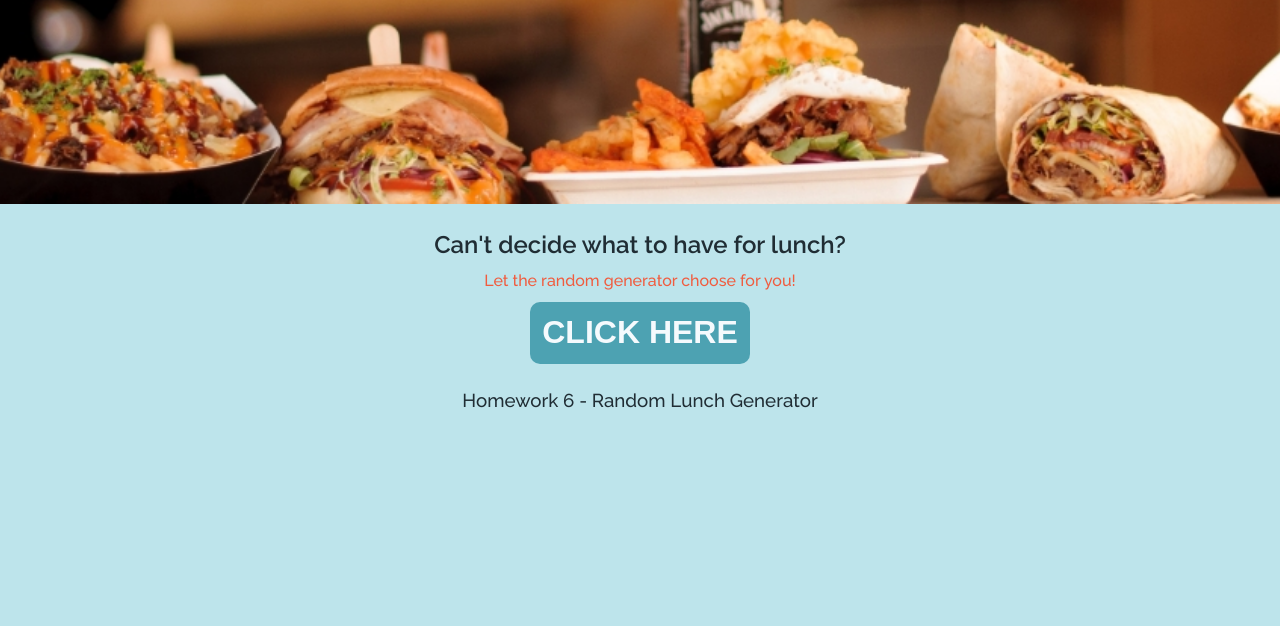
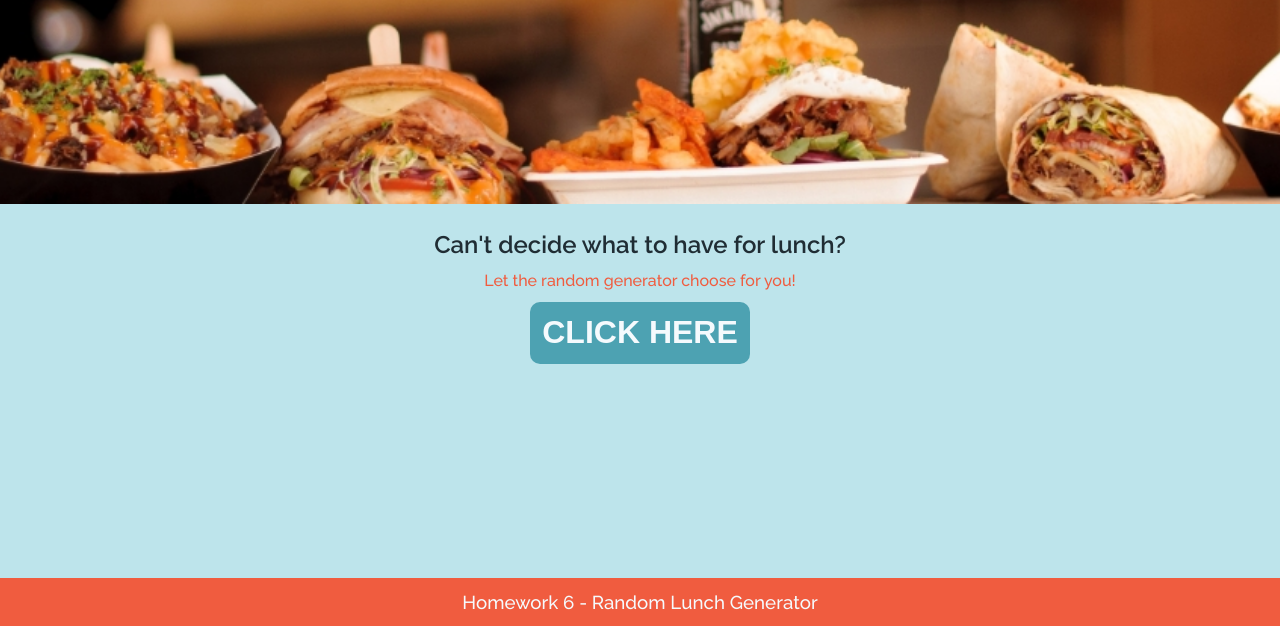
Before and after one commit to CSolari96/m6-hw6-solari-courtney, a plain HTML site: page index.html in a window 1280 px wide. Shown: the part 174-800 px from the top of the page. Drawn offline with Linux system fonts and the light colour scheme.

Commit message:
Add styling for footer

```diff
--- a/less/main.less
+++ b/less/main.less
@@ -13,6 +13,9 @@ body {
 	background-color: @lightBlue;
 	text-align: center;
 	color: @navy;
+	height: 100vh;
+	width: 100%;
+	position: relative;
 }
 
 header {
@@ -62,7 +65,14 @@ main {
 }
 
 footer {
+	position: absolute;
+	width: 100%;
+	bottom: 0;
+	background-color: @orange;
+	color: @white;
+
 	h3 {
 		font-weight: 500;
+		padding: 1%;
 	}
 }
```
Also changed, not shown: css/main.css.
